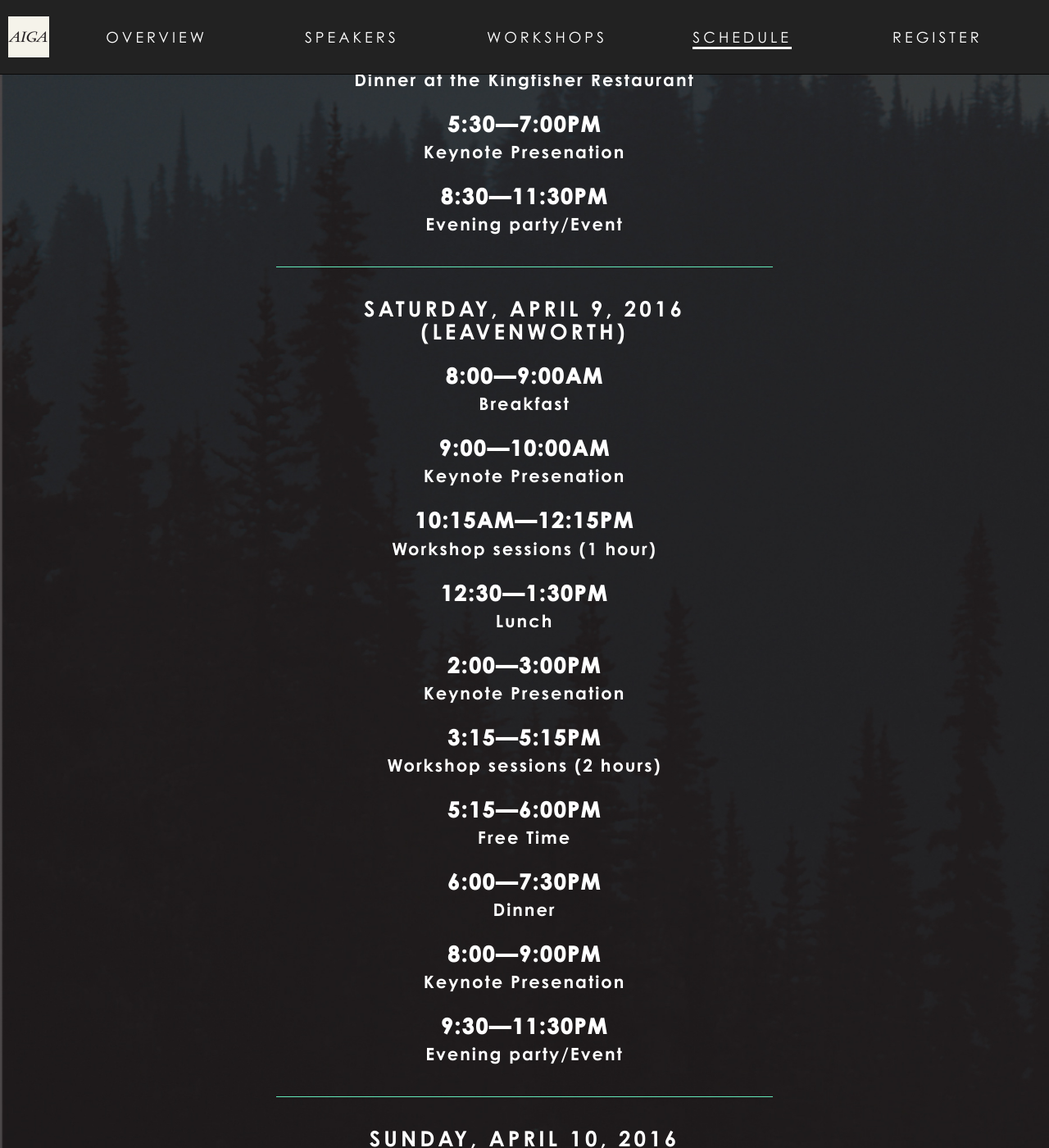
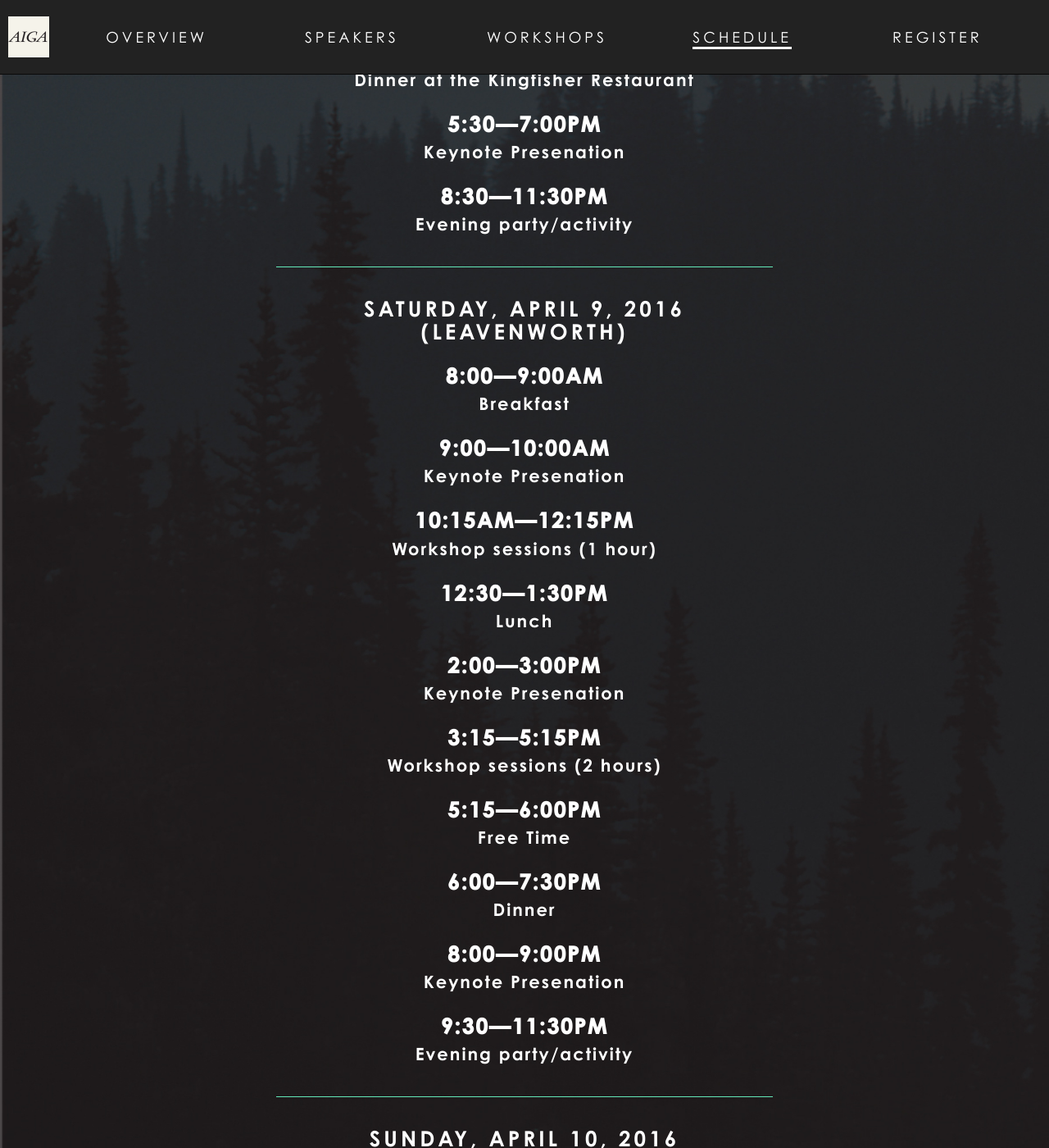
Before and after one commit to aiga-seattle/2015.aigaintothewoods.com, a Jekyll site: the page built from schedule.html, in a window 1280 px wide and 1400 px high, scrolled down 483 px. Shown: the whole window at 82% size. Built offline with Jekyll 4.4.1, drawn with Linux system fonts in a browser that asks for light colours; nearby versions of some CDN libraries; some web fonts are replaced.

Commit message:
Schedule copy change

```diff
--- a/schedule.html
+++ b/schedule.html
@@ -23,7 +23,7 @@ title: Schedule
             <dt>5:30—7:00PM</dt>
             <dd>Keynote Presenation</dd>
             <dt>8:30—11:30PM</dt>
-            <dd>Evening party/Event</dd>
+            <dd>Evening party/activity</dd>
           </dl>
         </section>
 
@@ -50,7 +50,7 @@ title: Schedule
             <dt>8:00—9:00PM</dt>
             <dd>Keynote Presenation</dd>
             <dt>9:30—11:30PM</dt>
-            <dd>Evening party/Event</dd>
+            <dd>Evening party/activity</dd>
           </dl>
         </section>
 
```
